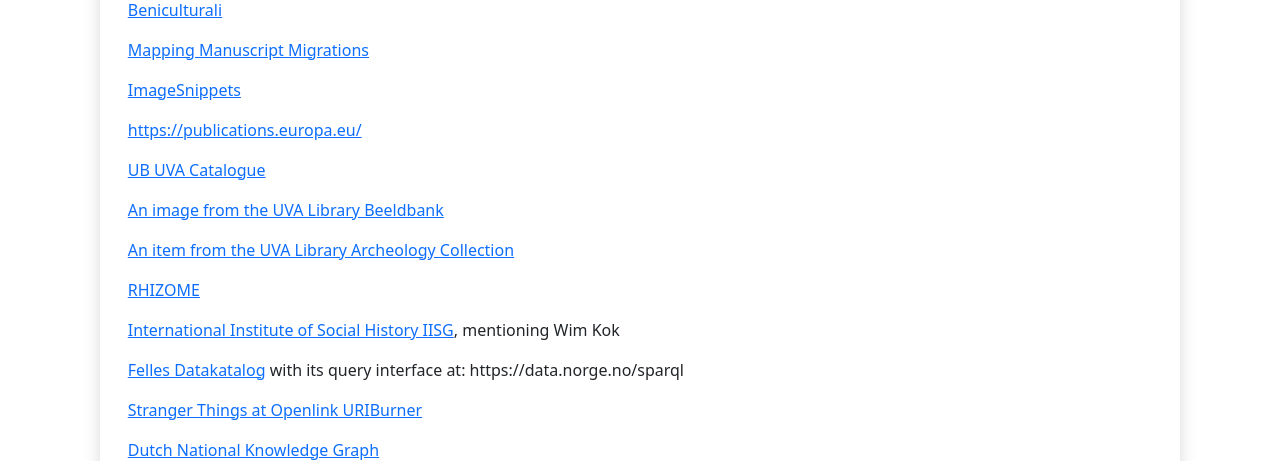
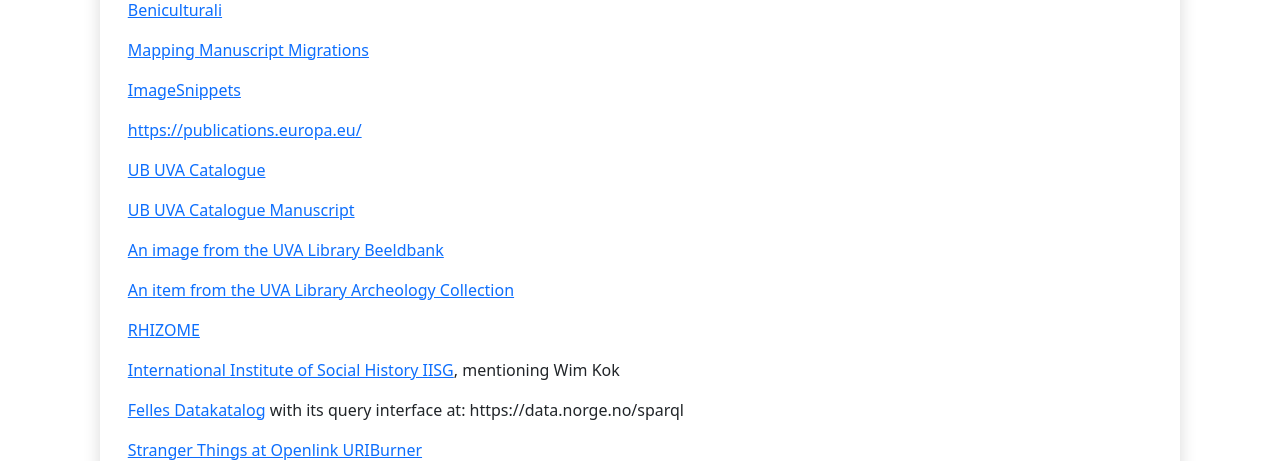
Before and after one commit to epoz/shmarql, a FastAPI app: template src/templates/choose_endpoint.html in a window 1280 px wide. Shown: the part 504-965 px from the top of the page. Run offline with FastAPI, Linux system fonts and the light colour scheme; the template is opened without the code that fills it, so the values that code supplies are empty; some libraries are stand-ins or nearby versions.

Commit message:
Add UvA Catalogue Manuscript

```diff
--- a/src/templates/choose_endpoint.html
+++ b/src/templates/choose_endpoint.html
@@ -29,6 +29,8 @@
         <p><a href="?e=https://imagesnippets.com/sparql/images&p=%3Fp&s=<https%3A//imagesnippets.com/imgtag/images/info%40margaretwarren.us/P1030103.JPG>">ImageSnippets</a></p>
 	    <p><a href="?e=https://publications.europa.eu/webapi/rdf/sparql&s=<http%3A%2F%2Feurovoc.europa.eu%2F100280>">https://publications.europa.eu/</a>
         <p><a href="?e=https://api.lod.uba.uva.nl/datasets/UB-UVA/CATALOGUE/services/virtuoso/sparql&p=<http%3A//xmlns.com/foaf/0.1/name>&s=%3Fs&o=%3Fo">UB UVA Catalogue</a></p>
+        <p><a href="?e=https://api.lod.uba.uva.nl/datasets/UB-UVA/CATALOGUE/services/virtuoso/sparql&s=<https://pid.uba.uva.nl/ark:/88238/b1990020542570205131>">UB UVA Catalogue Manuscript</a></p>
+
 	    <p><a href="?e=https://api.lod.uba.uva.nl/datasets/UB-UVA/Beeldbank/services/virtuoso/sparql&s=%3Chttps%3A//hdl.handle.net/11245/3.1029%3E">An image from the UVA Library Beeldbank</a></p>
         <p><a href="?e=https://api.lod.uba.uva.nl/datasets/UB-UVA/Catalogue/services/virtuoso/sparql&s=<https://pid.uba.uva.nl/ark:/88238/b1990032596330205131>">An item from the UVA Library Archeology Collection</a></p>
         <p><a href="?e=https://query.artbase.rhizome.org/proxy/wdqs/bigdata/namespace/wdq/sparql&p=<https://artbase.rhizome.org/prop/direct/P29>">RHIZOME</a></p>
```
